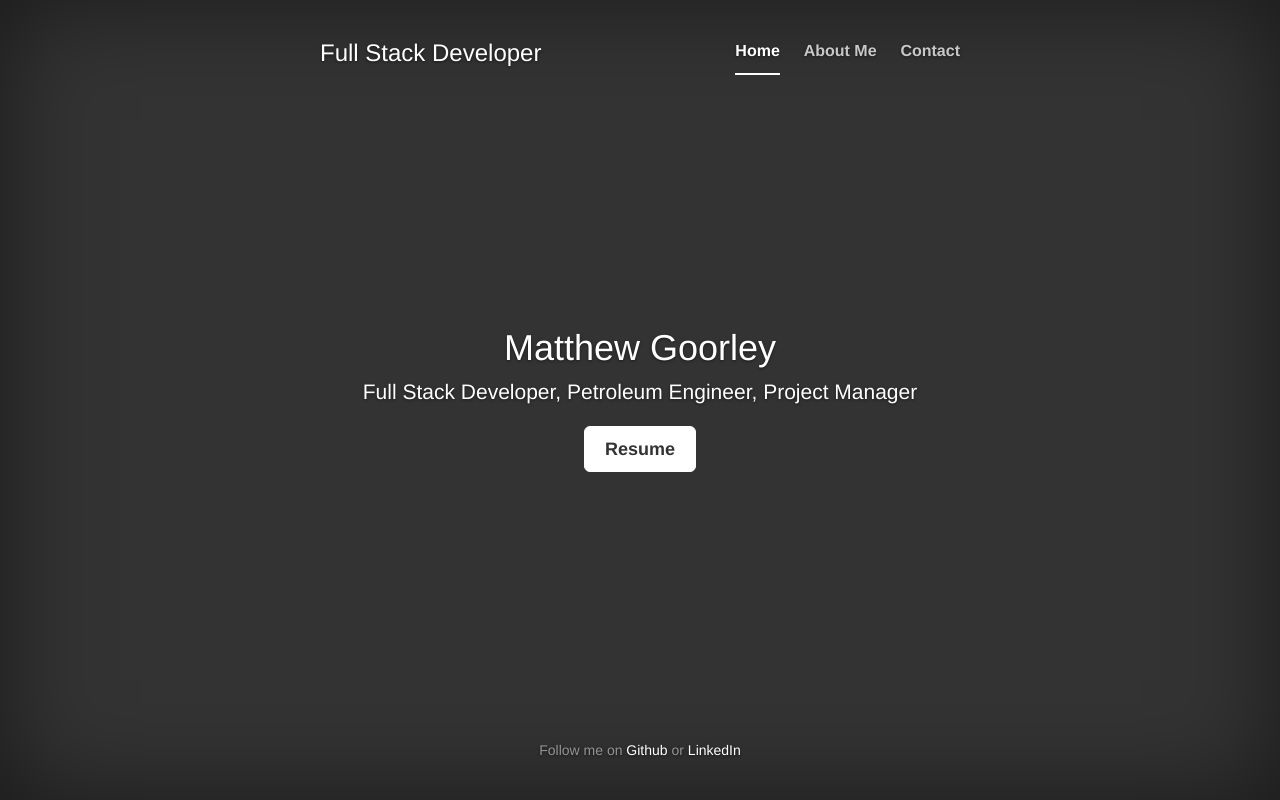
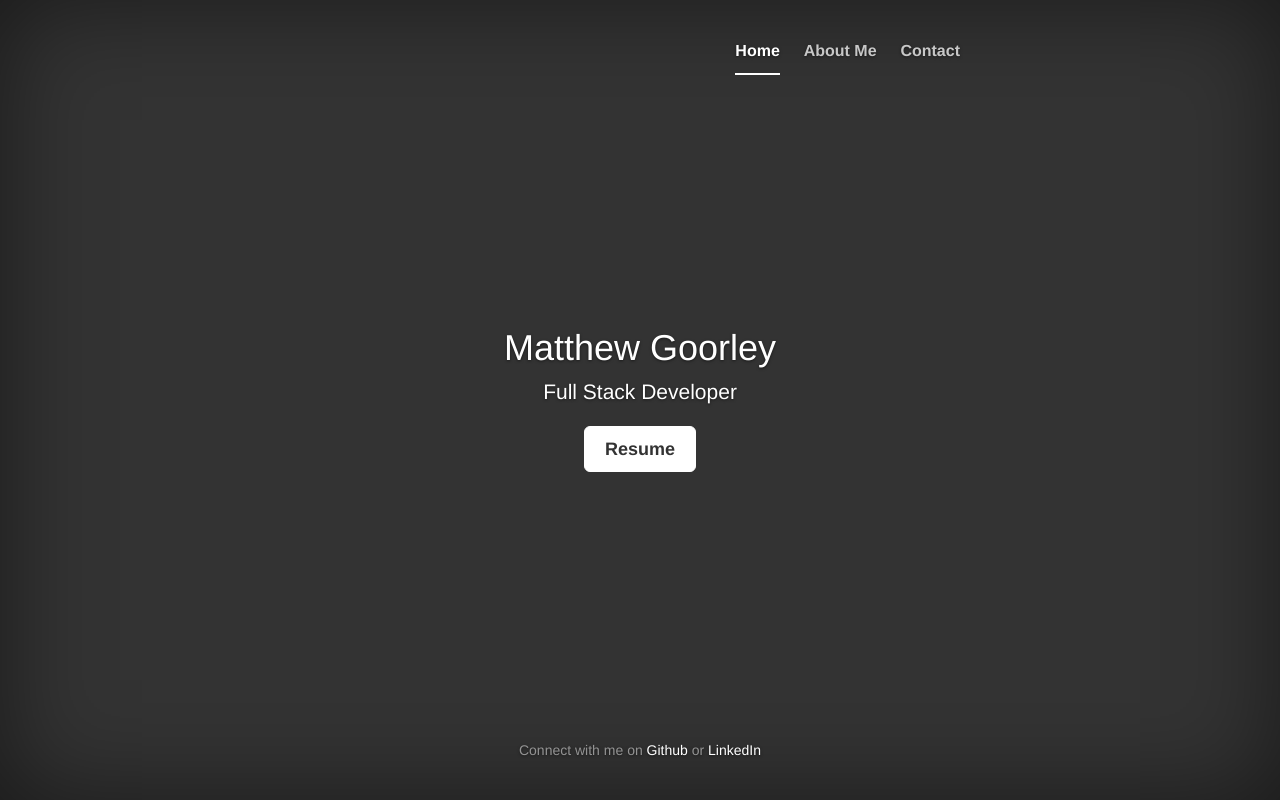
Before and after one commit to mattgoorley/personal_website, a Flask app: page / in a window 1280 px wide. Run offline with Flask 2, Linux system fonts and the light colour scheme; some libraries are stand-ins or nearby versions.

Commit message:
just before portfolio revamp 4/20/17

```diff
--- a/app.py
+++ b/app.py
@@ -3,6 +3,7 @@ from forms import ContactForm
 from flask_mail import Mail, Message
 from magicwork.magicwork import Email, SecretKeying, SundayFunday
 import requests
+import foursquare
 
 mail = Mail()
 
@@ -60,18 +61,18 @@ def index():
         access_token = client.oauth.get_token(code)
         client.set_access_token(access_token)
         user = client.users()
-        return redirect(url_for('home', access_token=access_token))
+        return redirect(url_for('sundayfunday', access_token=access_token))
     return redirect(auth_uri)
 
 
 
 @app.route('/sundayfunday/home')
-def home():
+def sundayfunday():
     access_token = request.args.get('access_token')
     return render_template('sundayfunday.html', access_token=access_token)
 
 @app.route('/sundayfunday/about')
-def about():
+def sundayfunday_about():
     return render_template('sundayfundayabout.html')
 
 
--- a/templates/home.html
+++ b/templates/home.html
@@ -5,7 +5,6 @@
         <meta http-equiv="content-type" content="text/html; charset=utf-8">
         <meta name="viewport" content="width=device-width, initial-scale=1">
 
-        <title>Cover Template for Bootstrap</title>
         <link rel="shortcut icon" href="">
 
         <link rel="stylesheet" type="text/css" href="../static/vendor/bootstrap/css/bootstrap.css">
@@ -27,7 +26,6 @@
 
           <div class="masthead clearfix">
             <div class="inner">
-              <h3 class="masthead-brand">Full Stack Developer</h3>
               <nav>
                 <ul class="nav masthead-nav">
                   <li class="active"><a href="/home">Home</a></li>
@@ -41,7 +39,7 @@
           <div class="inner cover">
             <h1 class="cover-heading">Matthew Goorley</h1>
 
-            <p class="lead">Full Stack Developer, Petroleum Engineer, Project Manager</p>
+            <p class="lead">Full Stack Developer</p>
             <p class="lead">
               <a href="https://docs.google.com/document/d/1I1guOR4MjQ0rDtDtWekUXg9ZvqJXMGyGRVBXN4Qi708/edit?usp=sharing" class="btn btn-lg btn-default">Resume</a>
             </p>
@@ -49,7 +47,7 @@
 
           <div class="mastfoot">
             <div class="inner">
-              <p>Follow me on <a href="https://github.com/mattgoorley/">Github</a> or <a href="https://www.linkedin.com/in/mattgoorley">LinkedIn</a></p>
+              <p>Connect with me on <a href="https://github.com/mattgoorley/">Github</a> or <a href="https://www.linkedin.com/in/mattgoorley">LinkedIn</a></p>
             </div>
           </div>
 
```
